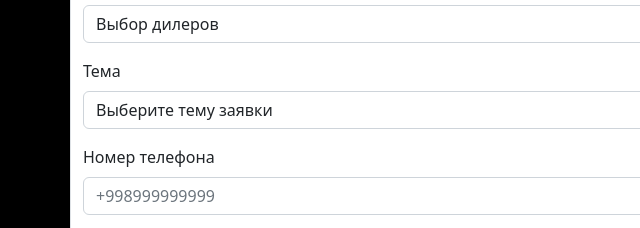
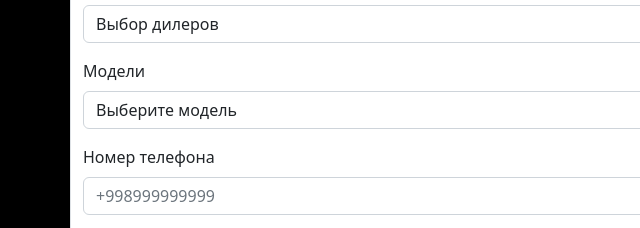
Before and after one commit to Avtocapital/avtocapital.uz, a plain HTML site: page report.html in a window 1280 px wide. Shown: the part 256-484 px from the top of the page, 0-640 px from the left. Drawn offline with nearby package versions, Linux system fonts and the light colour scheme.

Commit message:
Update report.html
changed select

```diff
--- a/report.html
+++ b/report.html
@@ -35,12 +35,16 @@
             <option value="MB_City">MB-City</option>
           </select>
 
-            <label for="exampleFormControlSelect1" class="form-label">Тема</label>
+            <label for="exampleFormControlSelect1" class="form-label">Модели</label>
           <select class="form-control custom-select mb-3 select2">
-            <option value="" disabled selected hidden>Выберите тему заявки</option>
-            <option value="Test-Drive">Тест-драйв</option>
-            <option value="Service">Сервис</option>
-            <option value="Auto-Parts">Запчасти</option>
+            <option value="" disabled selected hidden>Выберите модель</option>
+            <option value="S-class">S-класс</option>
+            <option value="G-class">G-класс</option>
+            <option value="GLE-63">GLE 63</option>
+            <option value="GLE-450-Coupe">GLE 450 Coupe</option>
+            <option value="GLS-Maybach-600">GLS-Maybach 600</option>
+            <option value="V-class">V-класс</option>
+            <option value="Vito">Vito</option>
           </select>
 
           <!-- <div class="mb-3">
```
